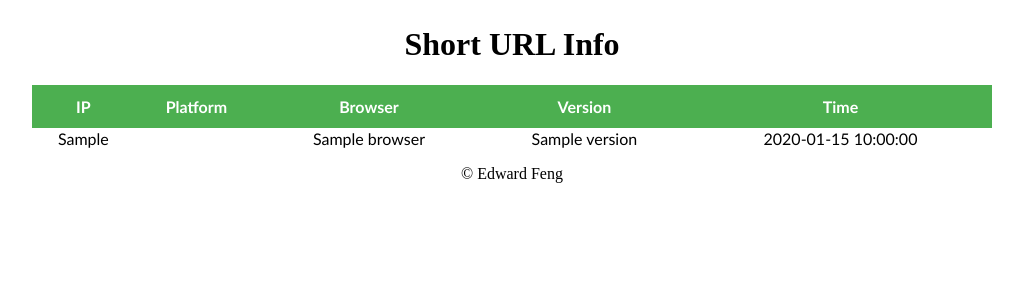
After one commit to edward0414/DealTap-Coding-Challenge, a Flask app: page /info/1 in a window 1280 px wide. The commit adds this page. Shown: the top 300 px of the page, without its empty margins (128-1151 px from the left). Run offline with Flask 2, Linux system fonts and the light colour scheme; a database or web service that is not in the repository returns one stand-in record (values such as "Sample title").

Commit message:
Finish info endpoint

```diff
--- a/app.py
+++ b/app.py
@@ -116,6 +116,7 @@ def short(shortURL):
     info = request.user_agent
 
     query = {
+        'shortURL': shortURL,
         'ip_addr': request.remote_addr,
         'platform': info.platform,
         'browser': info.browser,
@@ -139,5 +140,27 @@ def short(shortURL):
 
         return render_template('index.html', error=error, shortURL=shortURL)
 
+@app.route('/info/<shortURL>')
+def info(shortURL):
+    info = None
+    error = None
+
+    print 10
+
+    query = {'shortURL': shortURL}
+
+    result = db['info'].find(query)
+
+    if result is None:
+        print 11
+        error = 'Invalud shortURL entered. This shortURL has not been used.'
+
+    else:
+        print 12
+        info = result
+
+    return render_template('info.html', error=error, info=info)
+
+
 if __name__ == "__main__":
     app.run(host='0.0.0.0',port=4000)
--- a/static/style.css
+++ b/static/style.css
@@ -32,3 +32,27 @@ body {
     width: 60%;
     height: 34px;
 }
+
+.table {
+    text-align: center;
+    margin:auto;
+    font-family: "Trebuchet MS", Arial, Helvetica, sans-serif;
+    border-collapse: collapse;
+    width: 75%;
+}
+
+.table tr:nth-child(even){
+    background-color: #f2f2f2;
+}
+
+.table tr:hover {
+    background-color: #ddd;
+}
+
+.table th {
+    padding-top: 12px;
+    padding-bottom: 12px;
+    text-align: center;
+    background-color: #4CAF50;
+    color: white;
+}
--- a/templates/index.html
+++ b/templates/index.html
@@ -20,7 +20,7 @@
     {% if shortURL %}
     <p><strong>Generated Short URL:</strong> {{ shortURL }}</p>
     {% endif %}
-</div>
+    </div>
 </div>
 
 {% endblock %}
--- /dev/null
+++ b/templates/info.html
@@ -0,0 +1,33 @@
+{% extends "base.html" %}
+{% block content %}
+
+
+<div style="padding:0 0 5px 10px;">
+    {% if error %}
+    <p style="color:red;"><strong>Error:</strong> {{ error }}</p>
+    {% endif %}
+</div>
+
+<div>
+    <h1>Short URL Info</h1>
+    <table class='table'>
+        <thead>
+            <th>IP</th>
+            <th>Platform</th>
+            <th>Browser</th>
+            <th>Version</th>
+            <th>Time</th>
+        </thead>
+        {% for row in info %}
+        <tr data-toggle="modal" data-target="#transInfo" style="cursor:pointer;">
+            <td>{{row["ip_addr"]}}</td>
+            <td>{{row["platform"]}}</td>
+            <td>{{row["browser"]}}</td>
+            <td>{{row["version"]}}</td>
+            <td>{{row["time"]}}</td>
+        </tr>
+        {% endfor %}
+    </table>
+</div>
+
+{% endblock %}
```
Also changed, not shown: README.md.
